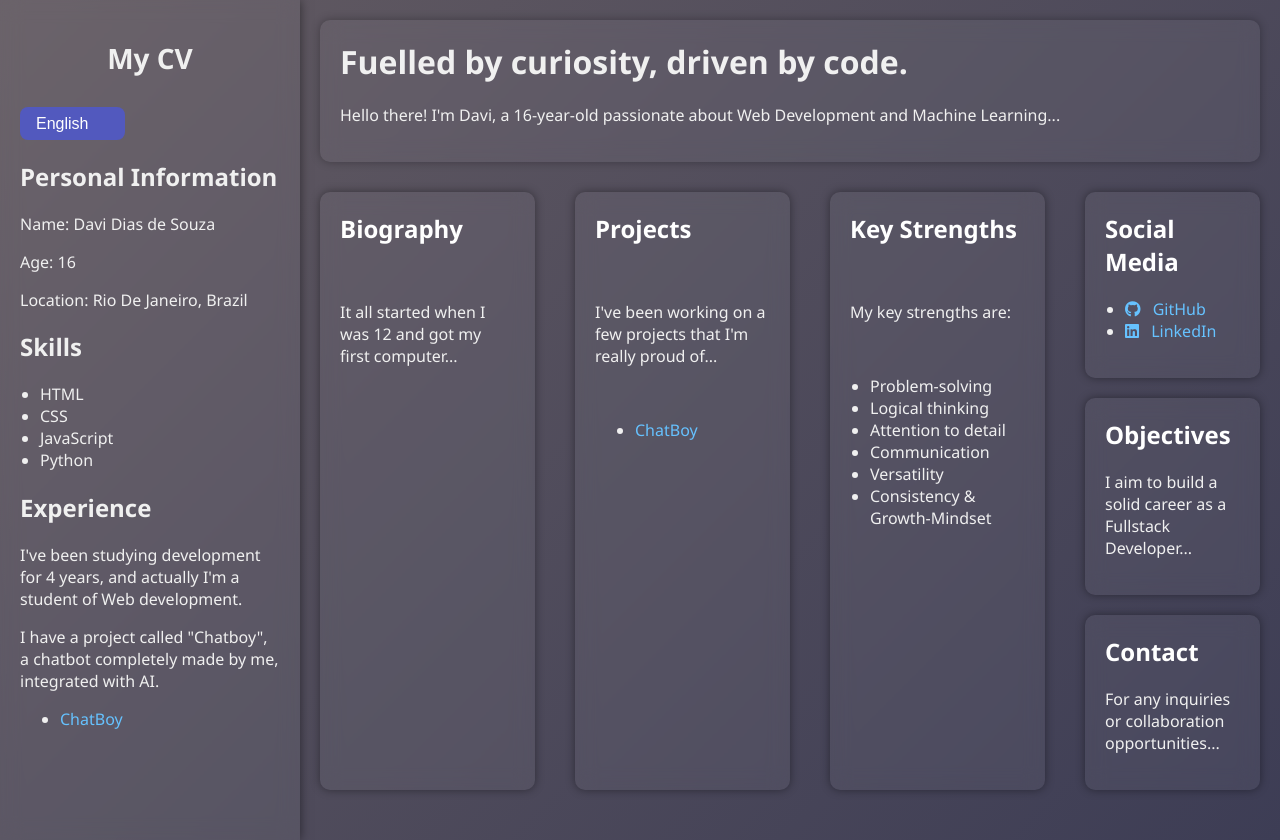
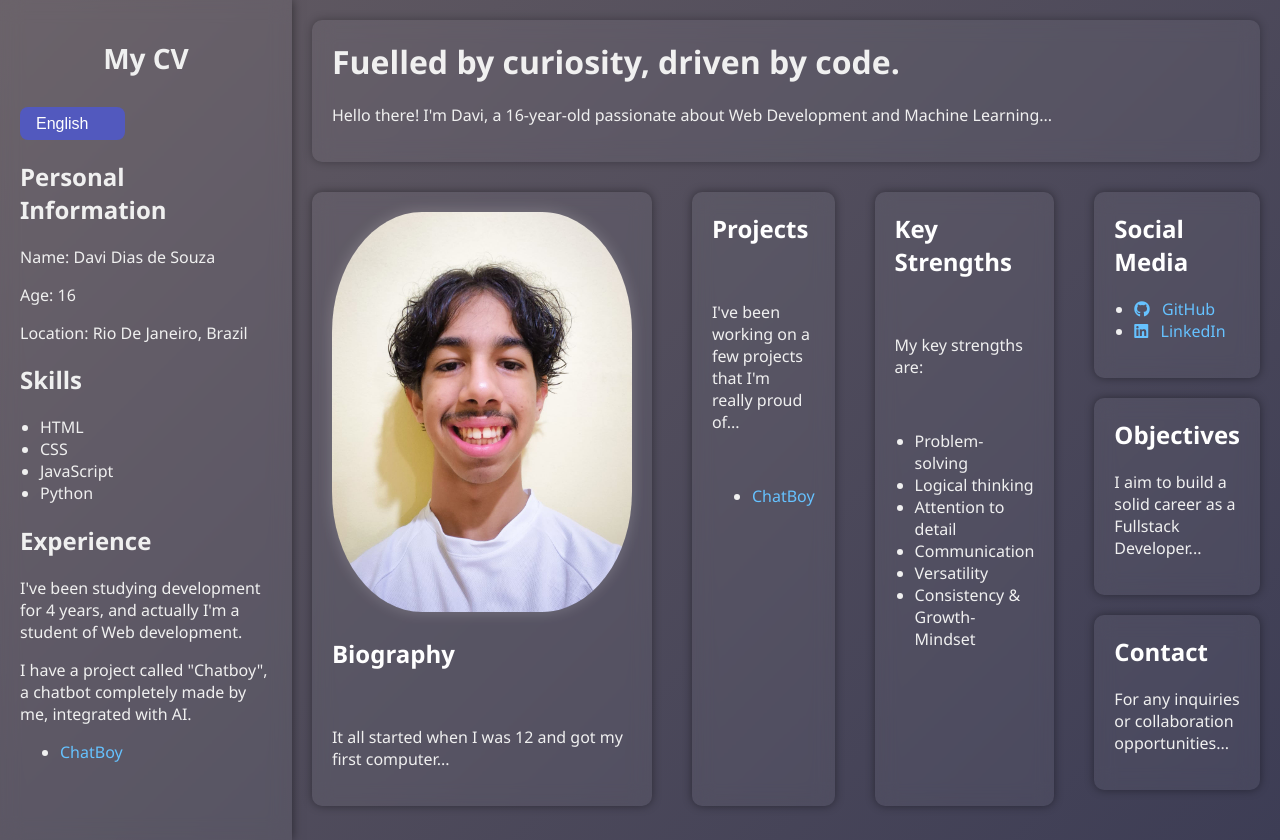
Before and after one commit to davipy-LAB/interactive_CV, a plain HTML site: page index.html in a window 1280 px wide. Drawn offline with Linux system fonts and the light colour scheme.

Commit message:
Interactive CV (1.4)

```diff
--- a/index.html
+++ b/index.html
@@ -54,6 +54,9 @@
     </div>
     <section class="cards">
       <div class="card-biography">
+        <div class="Minha-Foto">
+          <img src="eu.jpg" alt="Eu" />
+        </div>
         <h2 data-i18n="bio.title">Biography</h2>
         <p data-i18n="bio.text">It all started when I was 12 and got my first computer...</p>
       </div>
--- a/style.css
+++ b/style.css
@@ -219,11 +219,6 @@ button:hover, .btn:hover {
   transition: background 0.3s ease, color 0.3s ease;
 }
 
-.language-switcher select:hover {
-  background: #222;
-  color: #00ffe1;
-}
-
 #languageSelect {
   padding: 8px 16px;
   font-size: 16px;
@@ -248,3 +243,87 @@ button:hover, .btn:hover {
   transition: background-color 0.3s ease, color 0.3s ease;
   box-shadow: 0 0 10px rgba(255, 255, 255, 0.2);
 }
+
+.Minha-Foto img{
+  border-radius: 30%;
+  box-shadow: 0 0 15px rgba(255, 255, 255, 0.2);
+  transition: box-shadow 0.3s ease;
+  width: 300px;
+  height: 400px;
+}
+
+.Minha-Foto img:hover {
+  box-shadow: 0 0 25px rgba(255, 255, 255, 0.4);
+  transition: box-shadow 0.3s ease;
+}
+/* Adicionado: animação de entrada para os cards */
+.card-biography, .card-projects, .KeyStrengths, .social-media, .Objectives, .Contact, .header {
+  opacity: 0;
+  transform: translateY(20px);
+  animation: fadeInUp 0.5s forwards;
+}
+
+@keyframes fadeInUp {
+  to {
+    opacity: 1;
+    transform: translateY(0);
+  }
+}
+
+/* Adicionado: animação de entrada para os cards com delay */
+.card-biography {
+  animation-delay: 0.1s;
+}
+
+.card-projects {
+  animation-delay: 0.2s;
+}
+.KeyStrengths {
+  animation-delay: 0.3s;
+}
+.social-media {
+  animation-delay: 0.4s;
+}
+.Objectives {
+  animation-delay: 0.5s;
+}
+.Contact {
+  animation-delay: 0.6s;
+}
+.header {
+  animation-delay: 0.7s;
+}
+/* Adicionado: animação de entrada para a sidebar */
+.sidebar {
+  opacity: 0;
+  transform: translateX(-20px);
+  animation: fadeInLeft 0.5s forwards;
+}
+
+@keyframes fadeInLeft {
+  to {
+    opacity: 1;
+    transform: translateX(0);
+  }
+}
+/* Adicionado: animação de entrada para a sidebar com delay */
+.sidebar {
+  animation-delay: 0.1s;
+}
+/* Adicionado: animação de entrada para o header */
+.header {
+  opacity: 0;
+  transform: translateY(-20px);
+  animation: fadeInDown 0.5s forwards;
+}
+
+@keyframes fadeInDown {
+  to {
+    opacity: 1;
+    transform: translateY(0);
+  }
+}
+/* Adicionado: animação de entrada para o header com delay */
+.header {
+  animation-delay: 0.1s;
+}
```
Also changed, not shown: eu.jpg (added).
